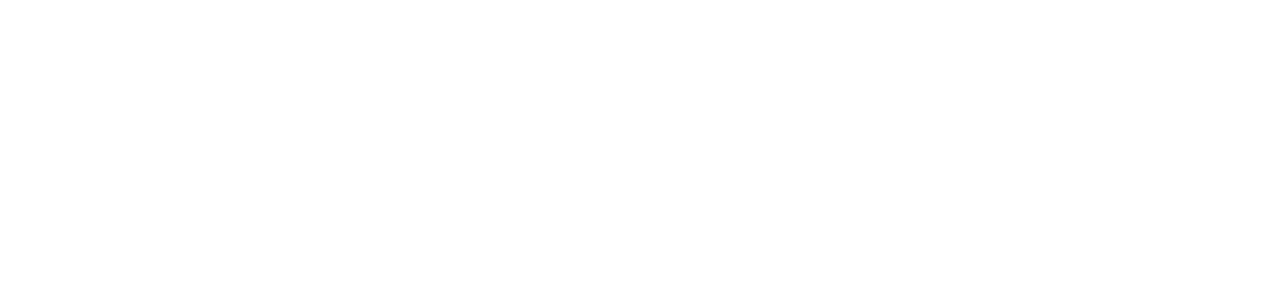
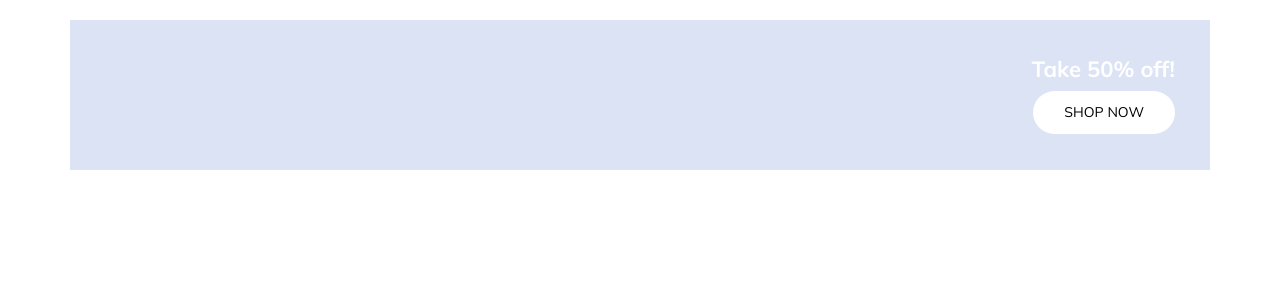
Before and after one commit to Sara-Lindstrom/Manero, a React (Create React App) app in the folder WebApp/: page /home in a window 1280 px wide. Before the commit this address had no page. Shown: the top 300 px of the page. Built offline with nearby package versions, Linux system fonts and the light colour scheme.

Commit message:
I have added HomeView, I have completed special offers showcase (not conected to site), I added white btn in _btn.scss

```diff
--- a/WebApp/src/App.tsx
+++ b/WebApp/src/App.tsx
@@ -11,6 +11,7 @@
 import ChangePasswordView from './views/ChangePasswordView';
 import SignInView from './views/SignInView';
 import EditProfileView from './views/EditProfileView';
+import HomeView from './views/HomeView';
 
 function App() {
 
@@ -22,6 +23,7 @@
             <Route path="/" element={<OnboardingView />} /> {/*Changed start to be /welcome when starting up the app*/}
             <Route path='/signup' element={<SignUpView />} />
             <Route path='/signin' element={<SignInView />} />
+            <Route path='/home' element={<HomeView />} />
             <Route path='/paymentMethodView' element={<PaymentMethodView />} />
             <Route path='/resetPasswordConfirmed' element={<ResetPasswordConfirmedView />} />
             <Route path='/forgotPassword' element={<ForgotPasswordView />} />
--- a/WebApp/src/css/scss/Style.scss
+++ b/WebApp/src/css/scss/Style.scss
@@ -17,6 +17,9 @@
 @import "./parts/AddCard";
 @import "./parts/signInFormSection";
 
+    //HomeView Start
+@import "./parts/SpecialOffersShowcase";
+
 //VIEWS
 @import "./view/onboardingView";
 @import "./view/_signUpView";
--- /dev/null
+++ b/WebApp/src/css/scss/parts/_SpecialOffersShowcase.scss
@@ -0,0 +1,27 @@
+.home-page-showcase {
+    margin: 20px;
+
+
+    .showcase-offers {
+        background-color: $color-blue;
+        height: 9.375rem;
+        display: flex;
+        flex-direction: column;
+        align-items: end;
+        justify-content: center;
+
+
+        h2 {
+            font-family: $font;
+            font-weight: $font-weight-bold;
+            font-size: 1.375rem;
+            color: $color-white;
+        }
+
+        a {
+            font-size: 0.875rem;
+            width: auto;
+            padding: 10px 30px;
+        }
+    }
+}
--- a/WebApp/src/css/scss/parts/_btn.scss
+++ b/WebApp/src/css/scss/parts/_btn.scss
@@ -45,6 +45,17 @@
     }
 }
 
+.white-btn {
+    background-color: $color-white;
+    color: black;
+    transition: all 300ms;
+
+    &:hover {
+        background-color: $color-dark;
+        color:white;
+    }
+}
+
 .blue-btn {
     background-color: $color-blue;
     color: black;
--- /dev/null
+++ b/WebApp/src/views/HomeView.tsx
@@ -0,0 +1,14 @@
+import React from 'react'
+
+const HomeView = () => {
+  return (
+    <section className='home-page-showcase'>
+        <div className='container showcase-offers'>
+            <h2>Take 50% off!</h2>
+            <a href="#" className='btn white-btn'>SHOP NOW</a>
+        </div>
+    </section>
+  )
+}
+
+export default HomeView
```
Also changed, not shown: WebApp/src/css/Style.min.css.
